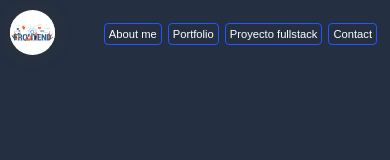
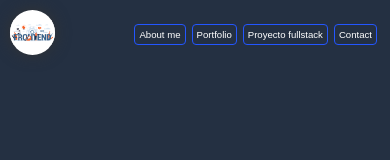
Before and after one commit to jorge-alo/JorgealoPortfolio, a React (Vite) app: page / in a window 390 px wide. Shown: the top 160 px of the page. Built offline with nearby package versions, Linux system fonts and the light colour scheme.

Commit message:
modificando fontsize .nav_link a

```diff
--- a/src/styles/Nav.css
+++ b/src/styles/Nav.css
@@ -38,7 +38,7 @@
     text-decoration: none;
     margin: 3px;
     color: inherit;
-    font-size: clamp(.7rem, 2.2vw, 1rem);
+    font-size: clamp(.6rem, 2.2vw, 1rem);
     border: 1px solid #2356ff;
     border-radius: 4px;
     padding: 4px;
```
